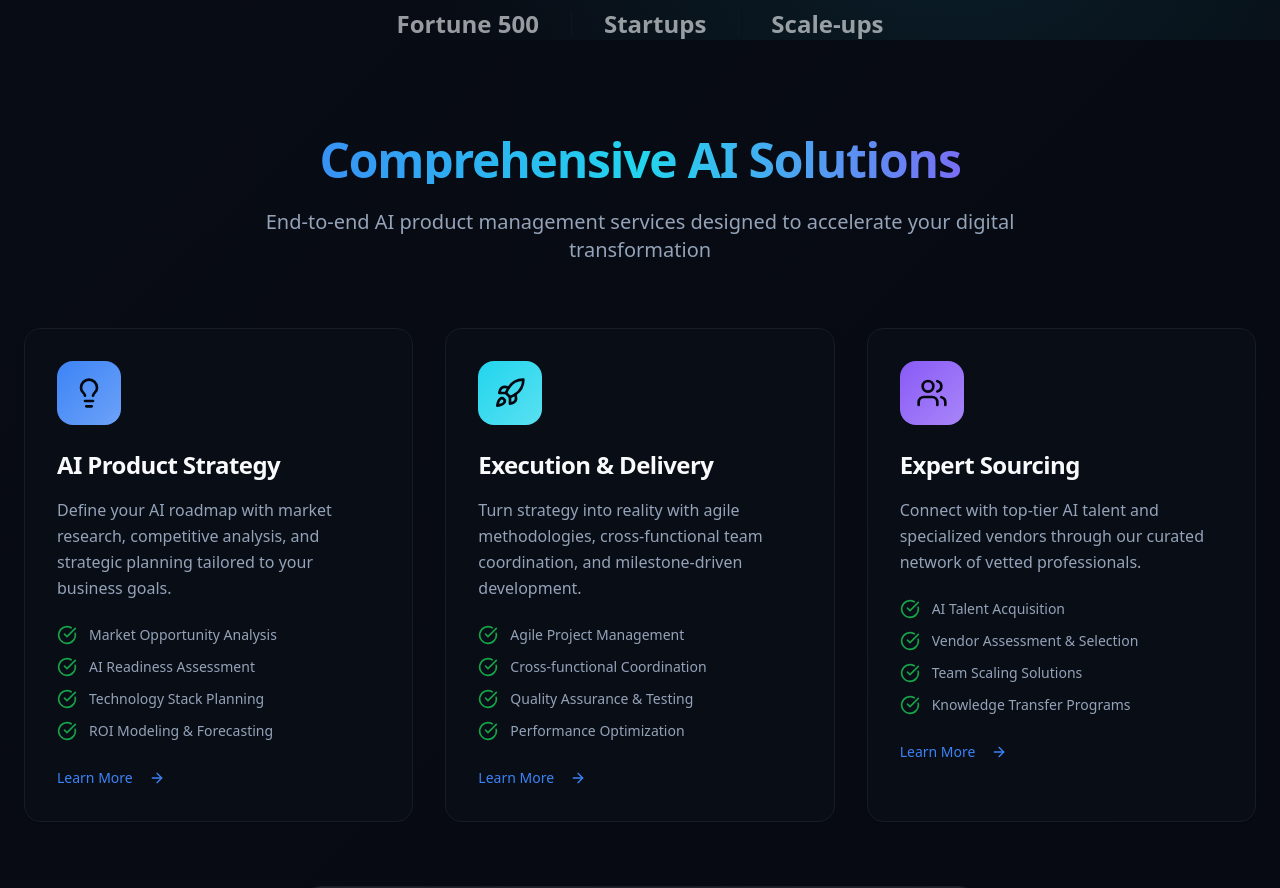
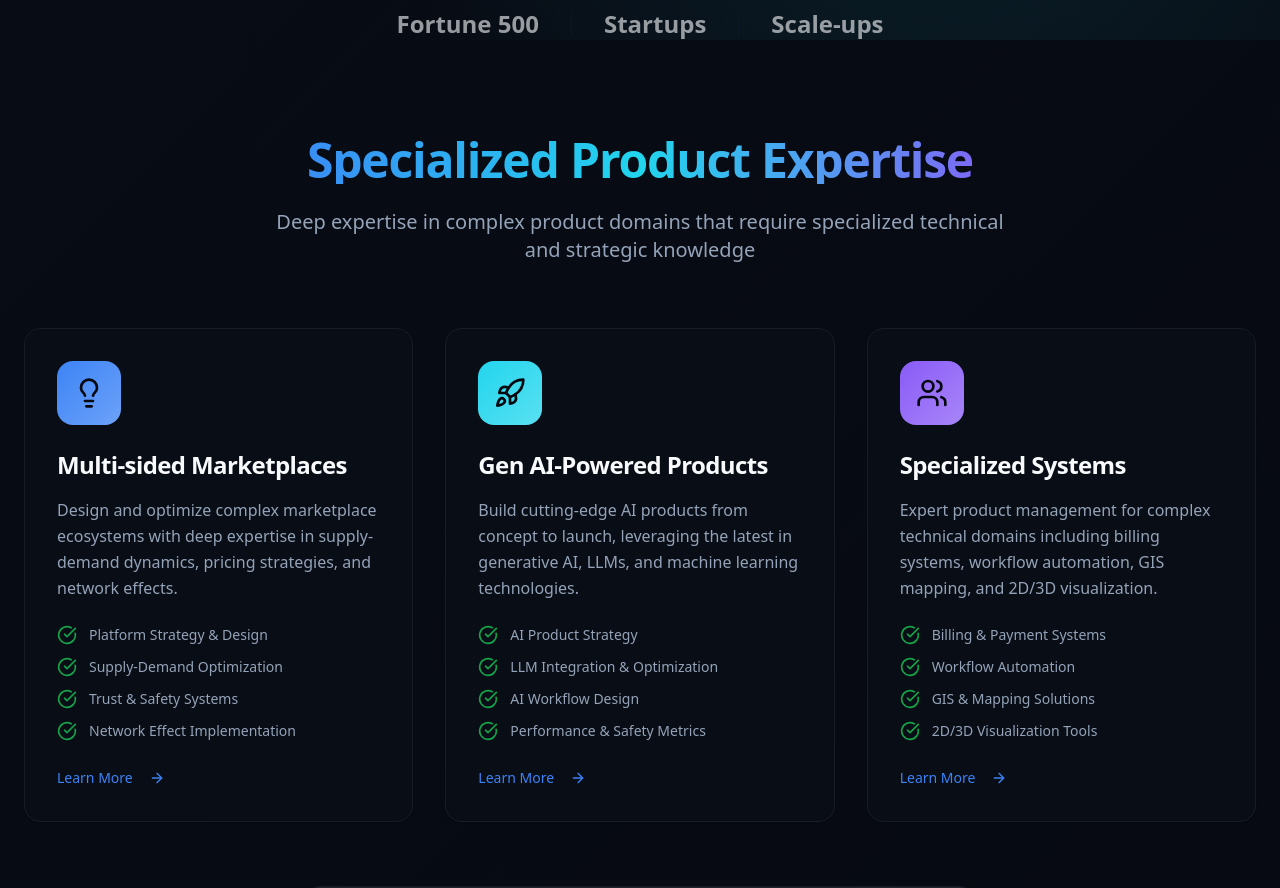
Before and after one commit to Shaggyshak/nexus-labs-ventures-website, a React (Vite) app: page / in a window 1280 px wide. Shown: the part 780-1668 px from the top of the page. Built offline with nearby package versions, Linux system fonts and the light colour scheme.

Commit message:
Add product expertise areas
Update services section to include new product areas: Multi-sided marketplaces, Gen AI-powered products, Billing and payment systems, Workflow automation, GIS and Mapping, and 2D/3D Visualization.

```diff
--- a/src/components/ServicesSection.tsx
+++ b/src/components/ServicesSection.tsx
@@ -12,37 +12,37 @@ const ServicesSection = () => {
   const services = [
     {
       icon: <Lightbulb className="w-8 h-8" />,
-      title: "AI Product Strategy",
-      description: "Define your AI roadmap with market research, competitive analysis, and strategic planning tailored to your business goals.",
+      title: "Multi-sided Marketplaces",
+      description: "Design and optimize complex marketplace ecosystems with deep expertise in supply-demand dynamics, pricing strategies, and network effects.",
       features: [
-        "Market Opportunity Analysis",
-        "AI Readiness Assessment",
-        "Technology Stack Planning",
-        "ROI Modeling & Forecasting"
+        "Platform Strategy & Design",
+        "Supply-Demand Optimization",
+        "Trust & Safety Systems",
+        "Network Effect Implementation"
       ],
       gradient: "from-primary to-primary-glow"
     },
     {
       icon: <Rocket className="w-8 h-8" />,
-      title: "Execution & Delivery",
-      description: "Turn strategy into reality with agile methodologies, cross-functional team coordination, and milestone-driven development.",
+      title: "Gen AI-Powered Products",
+      description: "Build cutting-edge AI products from concept to launch, leveraging the latest in generative AI, LLMs, and machine learning technologies.",
       features: [
-        "Agile Project Management",
-        "Cross-functional Coordination",
-        "Quality Assurance & Testing",
-        "Performance Optimization"
+        "AI Product Strategy",
+        "LLM Integration & Optimization",
+        "AI Workflow Design",
+        "Performance & Safety Metrics"
       ],
       gradient: "from-secondary to-secondary-glow"
     },
     {
       icon: <Users className="w-8 h-8" />,
-      title: "Expert Sourcing",
-      description: "Connect with top-tier AI talent and specialized vendors through our curated network of vetted professionals.",
+      title: "Specialized Systems",
+      description: "Expert product management for complex technical domains including billing systems, workflow automation, GIS mapping, and 2D/3D visualization.",
       features: [
-        "AI Talent Acquisition",
-        "Vendor Assessment & Selection",
-        "Team Scaling Solutions",
-        "Knowledge Transfer Programs"
+        "Billing & Payment Systems",
+        "Workflow Automation",
+        "GIS & Mapping Solutions",
+        "2D/3D Visualization Tools"
       ],
       gradient: "from-accent to-accent-glow"
     }
@@ -54,10 +54,10 @@ const ServicesSection = () => {
         {/* Section Header */}
         <div className="text-center max-w-3xl mx-auto mb-16">
           <h2 className="text-4xl md:text-5xl font-bold mb-6 bg-gradient-to-r from-primary via-secondary to-accent bg-clip-text text-transparent">
-            Comprehensive AI Solutions
+            Specialized Product Expertise
           </h2>
           <p className="text-xl text-muted-foreground">
-            End-to-end AI product management services designed to accelerate your digital transformation
+            Deep expertise in complex product domains that require specialized technical and strategic knowledge
           </p>
         </div>
 
```
